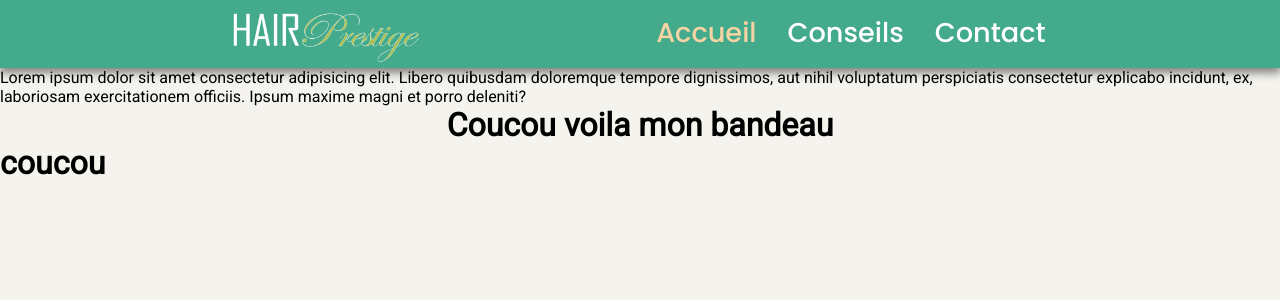
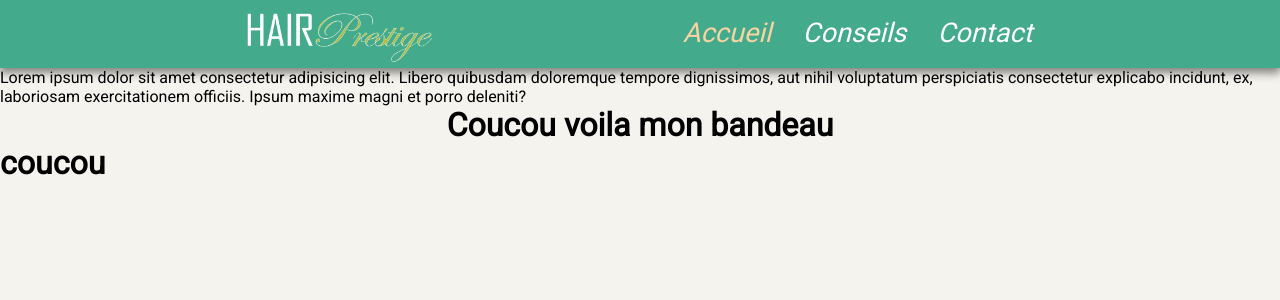
Before and after one commit to nordine94/HairPrestige, a React (Create React App) app in the folder HpFront/: page / in a window 1280 px wide. Shown: the top 300 px of the page. Built offline with nearby package versions, Linux system fonts and the light colour scheme.

Commit message:
:white_check_mark: web + :white_check_mark: responsive

```diff
--- a/HpFront/src/components/Navbar/Navbar.css
+++ b/HpFront/src/components/Navbar/Navbar.css
@@ -33,7 +33,8 @@
   display: block;
   text-decoration: none;
   color: #fff;
-  font-family: var(--typo_titre), monospace;
+  font-family: var(--typo_text), monospace;
+  font-style: italic;
 }
 
 .navbar ul li a:after {
--- a/HpFront/src/components/Navbar/Navbar.js
+++ b/HpFront/src/components/Navbar/Navbar.js
@@ -5,6 +5,11 @@ import logo from "../../assets/img/logo_hairPrestige.png";
 import "./Navbar.css";
 
 const Navbar = () => {
+  const navLinks = [
+    { "text": "Accueil","chemin": "/"},
+    { "text": "Conseils", "chemin": "/conseils"},
+    { "text": "Contact", "chemin": "/contact"}
+  ];
 
   const hamburger = useRef();
   const navMenu = useRef();
@@ -12,31 +17,28 @@ const Navbar = () => {
   const mobileMenu = () => {
     hamburger.current.classList.toggle("active");
     navMenu.current.classList.toggle("active");
+  };
+
+  const closeMenu = () => {
+    hamburger.current.classList.remove("active");
+    navMenu.current.classList.remove("active");
   }
-
-
-
-
 
   return (
     <nav className="navbar">
-      <NavLink to="/" className="logo"><img src={logo} alt="Logo Hair Prestige"/></NavLink>
+      <NavLink to="/" className="logo">
+        <img src={logo} alt="Logo Hair Prestige" />
+      </NavLink>
       <ul className="nav_menu" id="menu_navbar" ref={navMenu}>
-        <li className="nav_item">
-          <NavLink className="nav_link" to="/">
-            Accueil
+        {navLinks.map((navLink, index) => {
+          return (
+            <li className="nav_item" key={`link-${index}`}>
+              <NavLink className="nav_link" to={`${navLink.chemin}`} onClick={closeMenu}>
+                {`${navLink.text}`}
               </NavLink>
             </li>
-        <li className="nav_item">
-          <NavLink className="nav_link" to="/conseils">
-            Conseils
-          </NavLink>
-        </li>
-        <li className="nav_item">
-          <NavLink className="nav_link" to="/contact">
-            Contact
-          </NavLink>
-        </li>
+          );
+        })}
       </ul>
       <div className="hamburger" ref={hamburger} onClick={mobileMenu}>
         <span className="bar"></span>
```
Lines whose indentation alone changed are shown as unchanged.
